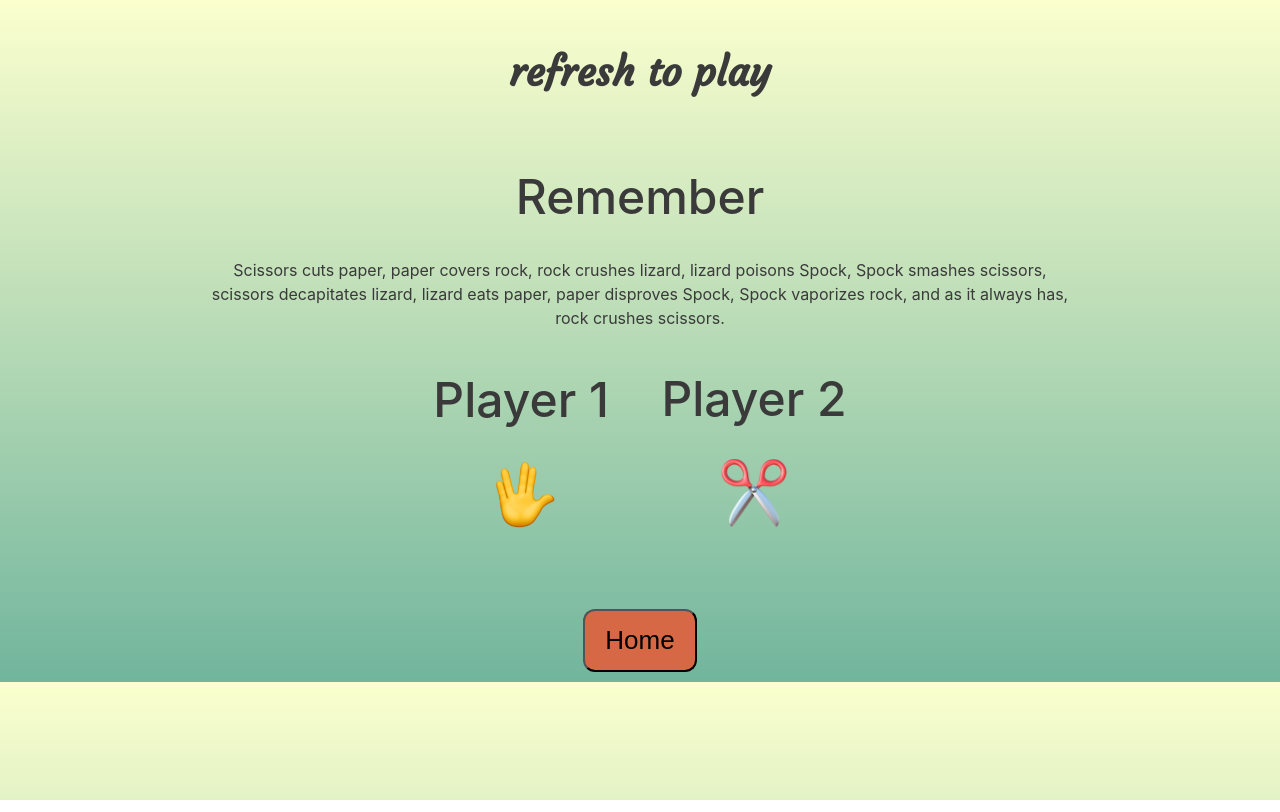
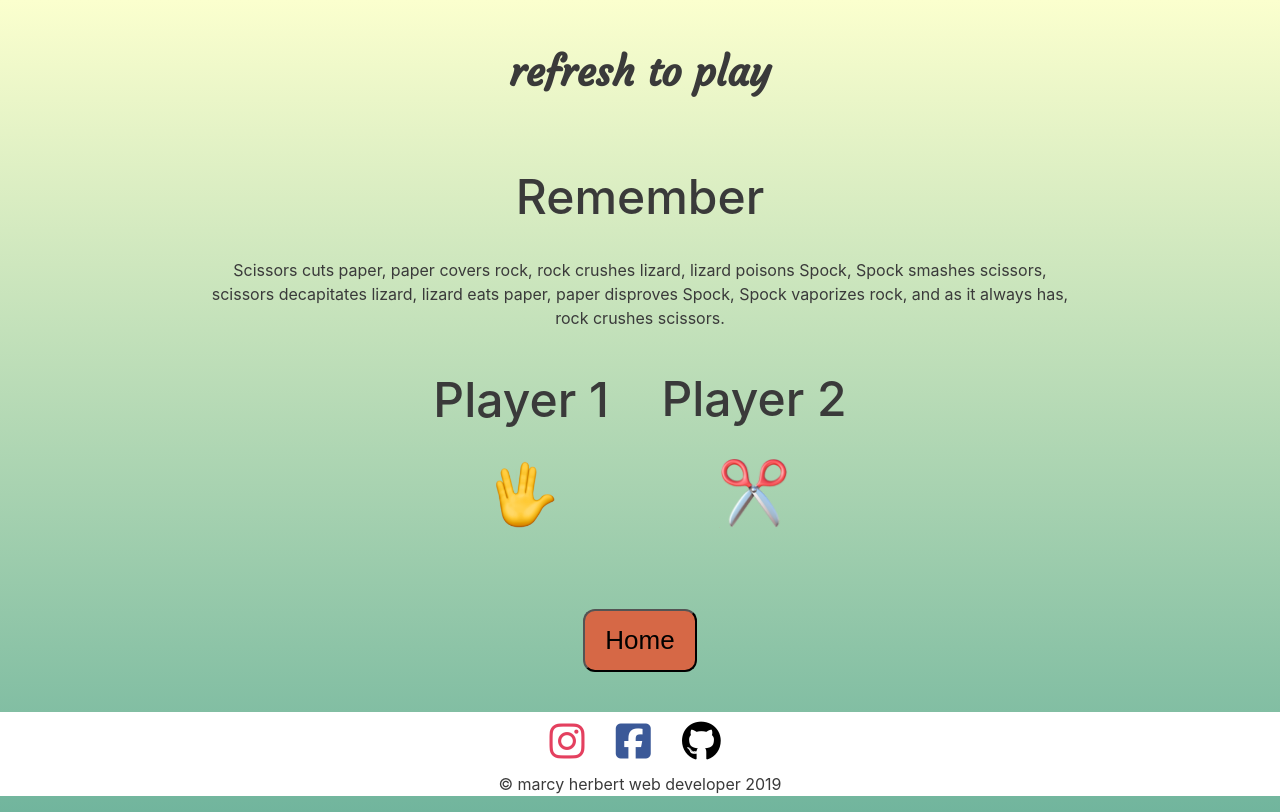
Before and after one commit to MNH-web/RPS-game, a plain HTML site: page game.html in a window 1280 px wide. Drawn offline with nearby package versions, Linux system fonts and the light colour scheme.

Commit message:
Add files via upload
add footer to game page

```diff
--- a/css/gamestyle.css
+++ b/css/gamestyle.css
@@ -110,6 +110,36 @@
         text-decoration: none;
         color: #000;
     }
+    /* icons */
+
+    .social {
+        font-size: 2.5rem;
+        letter-spacing: 10px;
+    }
+
+    .fa-facebook-square {
+        color: #3b5998;
+    }
+
+    .fa-facebook-square:hover {
+        transform: scale(1.5);
+    }
+
+    .fa-instagram {
+        color: #e4405f;
+    }
+
+    .fa-instagram:hover {
+        transform: scale(1.5);
+    }
+
+    .fa-github {
+        color: #000;
+    }
+
+    .fa-github:hover {
+        transform: scale(1.5);
+    }
 
     @media screen and (min-width: 750px) {
         .butn {
--- a/game.html
+++ b/game.html
@@ -8,6 +8,8 @@
     <link rel="stylesheet" href="https://stackpath.bootstrapcdn.com/bootstrap/4.3.1/css/bootstrap.min.css" integrity="sha384-ggOyR0iXCbMQv3Xipma34MD+dH/1fQ784/j6cY/iJTQUOhcWr7x9JvoRxT2MZw1T" crossorigin="anonymous">
     <link href="https://fonts.googleapis.com/css?family=Courgette&display=swap" rel="stylesheet">
     <link rel="stylesheet" href="css/gamestyle.css" .css ">
+
+    <script src="https://kit.fontawesome.com/3d19a54756.js "></script>
     <title>RPSLS</title>
 </head>
 
@@ -48,7 +50,16 @@ function refreshPage(){
     <button class=" home "><a href="index.html ">Home</a></button>
 </div>
 
-
+<footer class="footer ">
+        <div class="container ">
+            <div class="social ">
+                <a href="https://www.instagram.com/marcyherbert1991/?hl=en "><i class="fab fa-instagram "></i></a>
+                <a href="https://www.facebook.com/MH-Web-Development-844358735948137/ "><i class="fab fa-facebook-square "></i></a>
+                <a href="https://github.com/MNH-web "><i class="fab fa-github "></i></a>
+            </div>
+            <p>&copy marcy herbert web developer 2019</p>
+        </div>
+    </footer>
 
 <script src="index.js "></script>
 </body>
```
